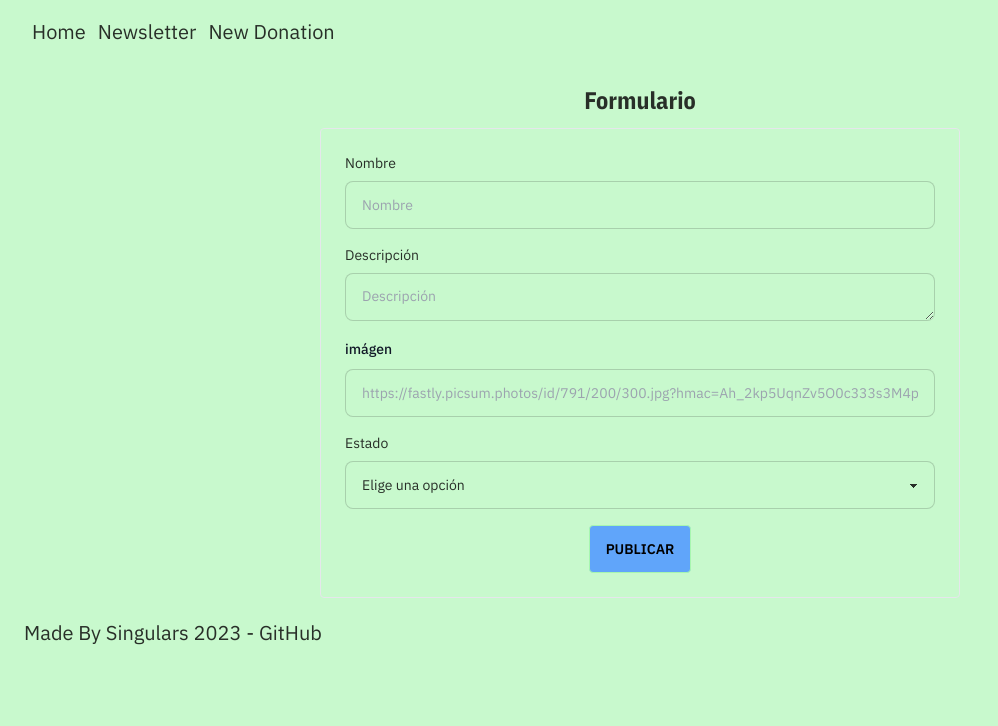
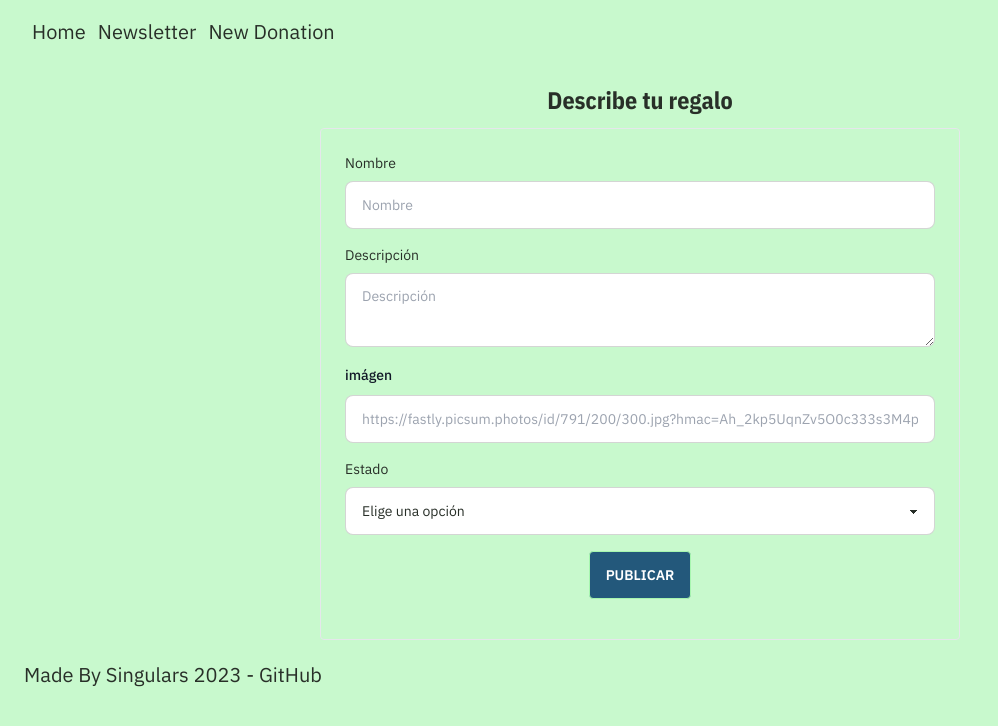
Before and after one commit to omiras/donapp, a React (Vite) app: page /newdonation in a window 1280 px wide. Shown: the top 726 px of the page, without its empty margins (0-998 px from the left). Built offline with nearby package versions, Linux system fonts and the light colour scheme.

Commit message:
remove pattern

```diff
--- a/package.json
+++ b/package.json
@@ -16,7 +16,8 @@
     "react-dom": "^18.2.0",
     "react-hook-form": "^7.44.3",
     "react-router": "^6.0.2",
-    "react-router-dom": "^6.4.3"
+    "react-router-dom": "^6.4.3",
+    "react-toastify": "^9.1.3"
   },
   "devDependencies": {
     "@types/react": "^18.0.37",
--- a/src/index.css
+++ b/src/index.css
@@ -46,3 +46,8 @@ h3 {
   width: min(100% - 3rem);
   margin-inline: auto;
 }
+
+.input,
+.select {
+  @apply bg-white;
+}
--- a/src/js/layout.jsx
+++ b/src/js/layout.jsx
@@ -1,13 +1,13 @@
 import { BrowserRouter, Route, Routes } from "react-router-dom";
 import ScrollToTop from "./component/scrollToTop";
 
-import  Home  from "./views/home";
+import Home from "./views/home";
 import { Newsletter } from "./views/newsletter";
 import injectContext from "./store/appContext";
 
 import { Navbar } from "./component/navbar";
 import { Footer } from "./component/footer";
-import { NewDonation } from "./views/newDonation";
+import { NewDonation } from "./views/newdonation";
 
 //create your first component
 const Layout = () => {
--- a/src/js/views/newdonation.jsx
+++ b/src/js/views/newdonation.jsx
@@ -1,9 +1,11 @@
 import { useContext } from "react";
 import { useForm } from "react-hook-form";
 import { Context } from "../store/appContext";
+import { ToastContainer, toast } from "react-toastify";
+import "react-toastify/dist/ReactToastify.css";
+import { Link } from "react-router-dom";
 
 export const NewDonation = () => {
-
   const { store, actions } = useContext(Context);
 
   const {
@@ -14,14 +16,21 @@ export const NewDonation = () => {
   } = useForm();
 
   const onSubmit = (data) => {
-        console.log(' DATA ', data);
-        const updatedDonation = { name: data.name, description: data.description, productStatus: data.state, imageURL: data.image, publishedDate: new Date(), }
+    console.log(" DATA ", data);
+    const updatedDonation = {
+      name: data.name,
+      description: data.description,
+      productStatus: data.state,
+      imageURL: data.image,
+      publishedDate: new Date(),
+    };
     // handleData(data);
     console.log(updatedDonation);
     actions.addNewDonation(updatedDonation);
     console.log(store.donations);
     reset();
-
+    toast.success("¡Gracias, tu donación está publicada!"),
+      { position: toast.POSITION.TOP_CENTER };
   };
 
   console.log(errors);
@@ -32,7 +41,7 @@ export const NewDonation = () => {
 
   return (
     <div className="flex flex-col gap-3 justify-center items-center">
-            <h1 className="text-2xl font-bold">Formulario</h1>
+      <h1 className="text-2xl font-bold">Describe tu regalo</h1>
 
       <form
         className="flex flex-col md:w-[50vw] w-full border p-6 gap-4 rounded"
@@ -42,17 +51,22 @@ export const NewDonation = () => {
         <div className="flex flex-col gap-2">
           <label className="label-text">Nombre</label>
           <input
-                        className={`input input-md input-bordered  ${errors.name ? "input-error" : ""
+            className={`input input-md input-bordered  ${
+              errors.name ? "input-error" : ""
             }`}
             placeholder="Nombre"
-                        {...register("name", {
+            {...register(
+              "name",
+              //{ pattern: /^[A-Za-z-0-9]/i },
               //This is the validation
+              {
                 required: "Campo requerido.",
                 maxLength: {
                   value: 20,
-                                message: "El nombre no puede tener más de 20 carácteres."
+                  message: "El nombre no puede tener más de 20 carácteres.",
+                },
               }
-                        })}
+            )}
           />
           {errors?.name && (
             <span className="text-error">{errors.name.message}</span>
@@ -64,17 +78,23 @@ export const NewDonation = () => {
           <label className="label-text">Descripción</label>
           <div className="flex flex-col relative">
             <textarea
-                            className={`input input-md input-bordered w-full textarea  ${errors.description ? "input-error" : ""
+              className={`input input-md input-bordered w-full textarea h-auto  ${
+                errors.description ? "input-error" : ""
               }`}
               placeholder="Descripción"
-                            {...register("description", {
+              {...register(
+                "description",
+               // { pattern: /^[A-Za-z-0-9]/i },
+                {
                   //This is the validation
                   required: "Campo requerido.",
                   maxLength: {
                     value: 1000,
-                                    message: "El descripción no puede tener más de 1000 carácteres."
+                    message:
+                      "El descripción no puede tener más de 1000 carácteres.",
+                  },
                 }
-                            })}
+              )}
             ></textarea>
 
             {errors?.description && (
@@ -86,16 +106,26 @@ export const NewDonation = () => {
         {/* Image---------------- */}
 
         <div className="flex flex-col gap-2">
-                    <label htmlFor="image-url" className="block text-sm font-medium leading-6 text-gray-900">imágen</label>
+          <label
+            htmlFor="image-url"
+            className="block text-sm font-medium leading-6 text-gray-900"
+          >
+            imágen
+          </label>
           <div className="flex flex-col relative">
-                        <input id="image-url" name="image-url" type="url" className={`input input-md input-bordered w-full  ${errors.image ? "input-error" : ""
+            <input
+              id="image-url"
+              name="image-url"
+              type="url"
+              className={`input input-md input-bordered w-full  ${
+                errors.image ? "input-error" : ""
               }`}
               placeholder="https://fastly.picsum.photos/id/791/200/300.jpg?hmac=Ah_2kp5UqnZv5O0c333s3M4p-FqkCZ6ViRd1V_pAHYk"
               {...register("image", {
                 //This is the validation
                 required: "Campo requerido.",
-
-                            })} />
+              })}
+            />
             {errors?.image && (
               <span className="text-error"> {errors.image.message}</span>
             )}
@@ -106,7 +136,8 @@ export const NewDonation = () => {
         <div className="flex flex-col gap-2">
           <label className="label-text">Estado</label>
           <select
-                        className={`select select-bordered select-md ${errors.state ? "input-error" : ""
+            className={`select select-bordered select-md  ${
+              errors.state ? "input-error" : ""
             }`}
             name="state"
             id="state"
@@ -114,7 +145,6 @@ export const NewDonation = () => {
               //This is the valid
               required: "Campo requerido.",
             })}
-
           >
             <option value="">Elige una opción</option>
             <option value="nuevo">Nuevo</option>
@@ -127,13 +157,12 @@ export const NewDonation = () => {
         </div>
 
         <input
-                    className="btn bg-blue-400 text-black rounded w-fit place-self-center uppercase"
+          className="btn bg-primary text-white rounded w-fit place-self-center uppercase"
           type="submit"
           value="Publicar"
         />
-
-
-            </form >
-        </div >
+        <ToastContainer></ToastContainer>
+      </form>
+    </div>
   );
-}
+};
```
Also changed, not shown: 1 other file (tests, documents, lock files or other folders). Lines whose indentation alone changed are shown as unchanged.
